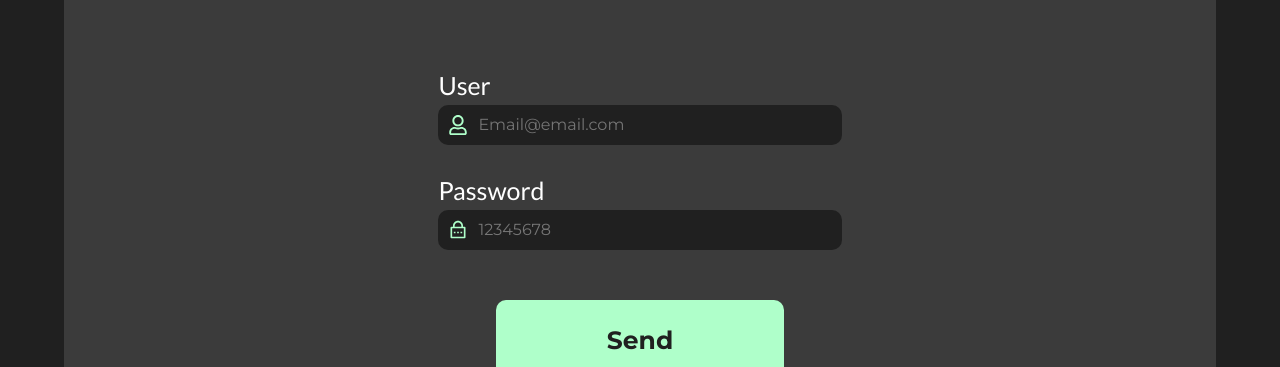
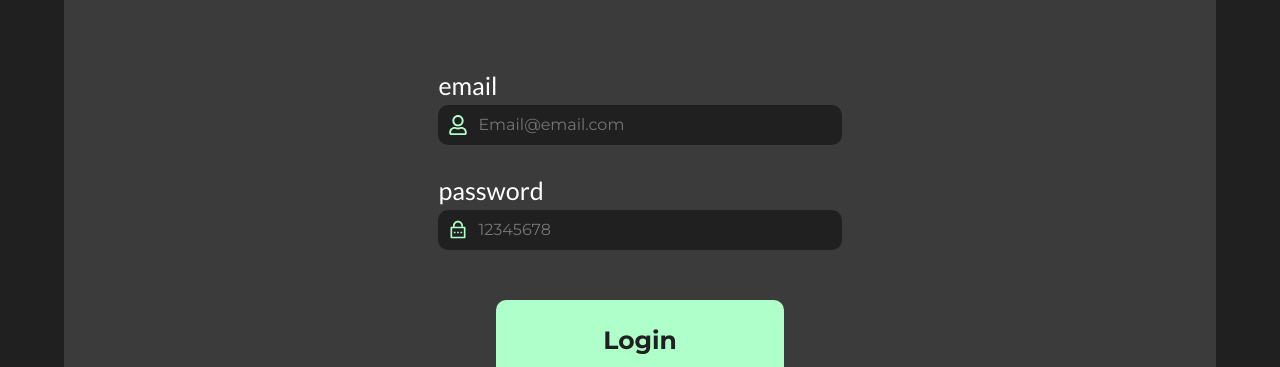
Before and after one commit to LucasLoopsT/Lucas-Webpage, a React (Vite) app in the folder Frontend/: page /Lucas-Webpage/login in a window 1280 px wide. Shown: the part 433-800 px from the top of the page. Built offline with nearby package versions, Linux system fonts and the light colour scheme.

Commit message:
Integrate login service with Hook Form

```diff
--- a/Frontend/package.json
+++ b/Frontend/package.json
@@ -13,12 +13,14 @@
     "deploy": "gh-pages -d dist"
   },
   "dependencies": {
+    "@hookform/resolvers": "^3.9.0",
     "axios": "^1.7.7",
     "react": "^18.3.1",
     "react-dom": "^18.3.1",
     "react-icons": "^5.3.0",
     "styled-components": "^6.1.12",
-    "swiper": "^11.1.9"
+    "swiper": "^11.1.9",
+    "zod": "^3.23.8"
   },
   "devDependencies": {
     "@types/react": "^18.3.3",
--- a/Frontend/src/components/Input/index.jsx
+++ b/Frontend/src/components/Input/index.jsx
@@ -1,6 +1,7 @@
 import { Container, InputWrapper, IconWrapper } from '../../components/Input/styles';
+import React, { forwardRef } from 'react';
 
-const Input = ({ name, type, icon, placeholder }) => {
+const Input = forwardRef(({ name, type, value, onChange, placeholder, icon, ...rest }, ref) => {
   return (
     <Container>
       <label htmlFor={name}>{name}</label>
@@ -8,10 +9,16 @@ const Input = ({ name, type, icon, placeholder }) => {
         <IconWrapper>
           {icon}
         </IconWrapper>
-        <input type={type} name={name} id={name} placeholder={placeholder}/>
+        <input
+          name={name}
+          type={type}
+          placeholder={placeholder}
+          ref={ref}
+          {...rest}
+        />
       </InputWrapper>
     </Container>
   );
-}
+});
 
 export default Input;
--- a/Frontend/src/pages/Login/index.jsx
+++ b/Frontend/src/pages/Login/index.jsx
@@ -1,19 +1,73 @@
-import { useEffect, useState } from 'react';
+import { useState } from 'react'; // Adicione useState
+import { useNavigate } from 'react-router-dom';
+import { login } from "../../services/userServices.js";
+
+import { useForm } from "react-hook-form";
+import { zodResolver } from "@hookform/resolvers/zod";
+import { z } from "zod"; // Validador de esquema
+
 import { Container, Form } from '../Login/styles.jsx';
 import Input from '../../components/Input/index.jsx';
+import Button from '../../components/Button/index.jsx';
+
 import { FaRegUser } from "react-icons/fa";
 import { RiLockPasswordLine } from "react-icons/ri";
-import Button from '../../components/Button/index.jsx';
+
+// Esquema de validação usando Zod
+const loginSchema = z.object({
+  email: z.string().nonempty("O e-mail é obrigatório"),
+  password: z.string().nonempty("A senha é obrigatória"),
+});
 
 function Login() {
+  const navigate = useNavigate();
+  const [errorMessage, setErrorMessage] = useState(null); // Estado para armazenar mensagem de erro
+
+  // useForm para gerenciar o formulário e validação
+  const { register, handleSubmit, formState: { errors } } = useForm({
+    resolver: zodResolver(loginSchema),
+  });
+
+  const handleLogin = async (data) => {
+    try {
+      const response = await login(data.email, data.password);
+      console.log("Login bem-sucedido:", response);
+      navigate("/manage");
+
+    } catch (error) {
+        if (error.response && error.response.data && error.response.data.message) {
+          setErrorMessage(error.response.data.message);
+        } else {
+          setErrorMessage("Ocorreu um erro ao fazer login.");
+        }
+    }
+  };
+
   return (
     <Container>
       <Form className="Section">
         <h2>Login</h2>
-        <form id="formulario">
-          <Input name={"User"} type={"text"} icon={<FaRegUser/>} placeholder={"Email@email.com"}/>
-          <Input name={"Password"} type={"password"} icon={<RiLockPasswordLine/>} placeholder={"12345678"}/>
-          <Button type={'submit'} text={'Send'} />
+
+        {errors.email && <p className="error-message">{errors.email.message}</p>}
+        {errors.password && <p className="error-message">{errors.password.message}</p>}
+        {errorMessage && <p className="error-message">{errorMessage}</p>}
+
+        <form id="formulario" onSubmit={handleSubmit(handleLogin)}>
+          <Input
+            name="User"
+            type="email"
+            icon={<FaRegUser />}
+            placeholder="Email@email.com"
+            {...register("email")}
+          />
+          <Input
+            name="Password"
+            type="password"
+            icon={<RiLockPasswordLine />}
+            placeholder="12345678"
+            {...register("password")}
+          />
+          <Button type="submit" text="Login" />
         </form>
       </Form>
     </Container>
--- a/Frontend/src/pages/Login/styles.jsx
+++ b/Frontend/src/pages/Login/styles.jsx
@@ -1,4 +1,4 @@
-import styled from "styled-components";
+import styled from "styled-components"
 
 export const Container = styled.div`
     .Section{
@@ -18,6 +18,18 @@ export const Container = styled.div`
         > p {
             text-align: center;
         }
+    }
+
+    .error-message {
+        width: 35%;
+        text-align: center;
+        background-color: #ff5353;
+        color: #500b0b;
+        border-radius: 5px;
+        padding: 10px 15px;
+    }
+
+    .error-message.show {
     }
 `
 
```
Also changed, not shown: 1 other file (tests, documents, lock files or other folders).
